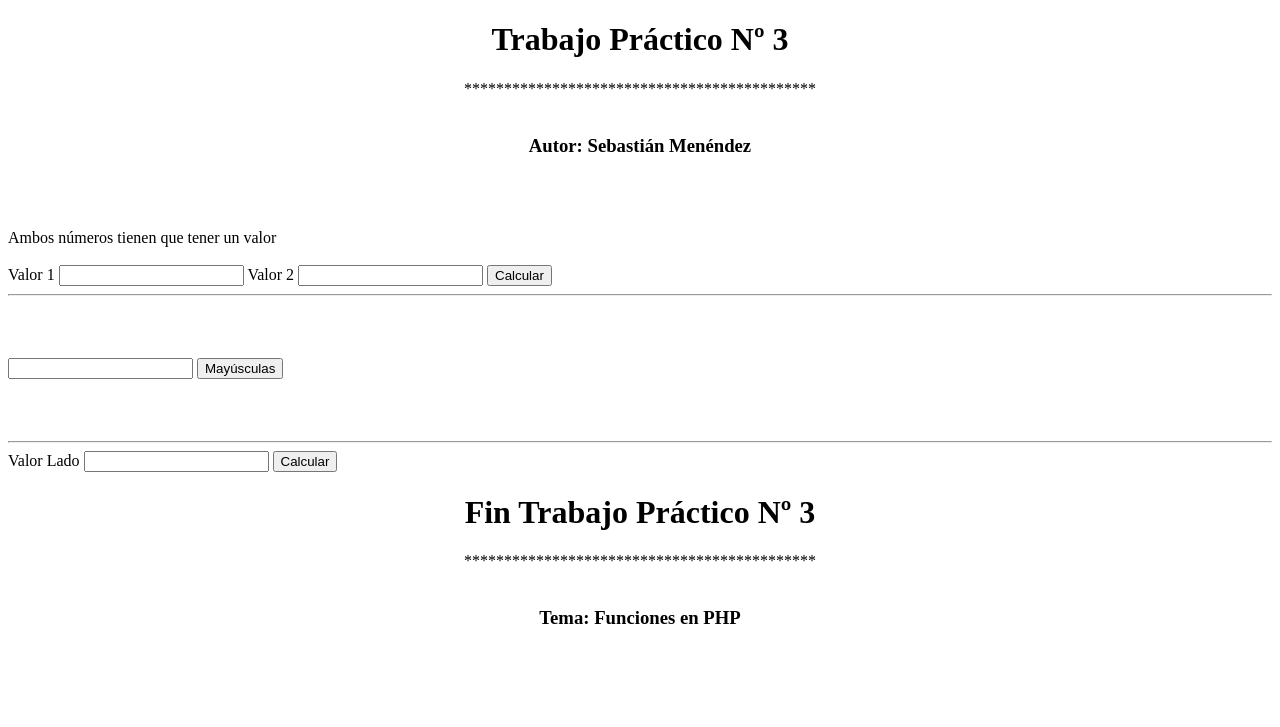
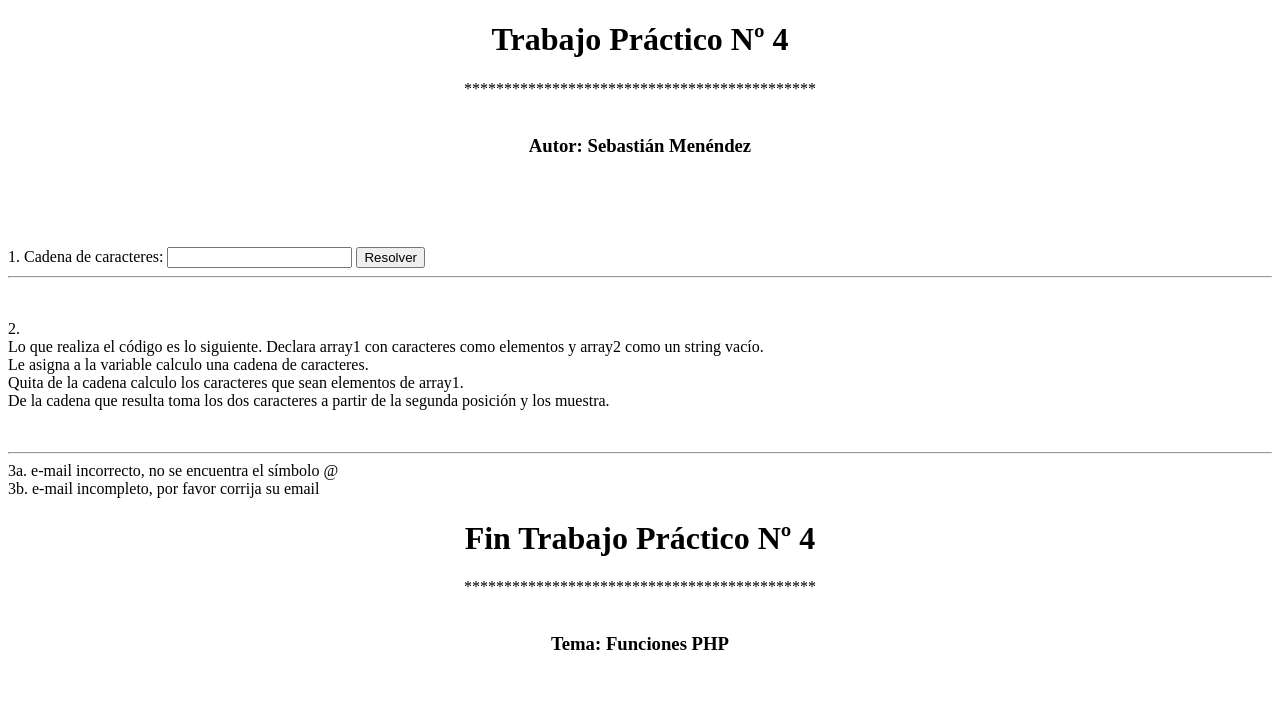
Before and after one commit to sebamen/Unju, a PHP site: page / in a window 1280 px wide. Shown: the top 727 px of the page. Run offline with PHP 8.4, Linux system fonts and the light colour scheme.

Commit message:
Commit intermedio

```diff
--- a/TP4-MenendezSebastian/cabecera.php
+++ b/TP4-MenendezSebastian/cabecera.php
@@ -1,5 +1,5 @@
 <?php
-    echo "<center><h1>Trabajo Práctico Nº 3</h1></center>";
+    echo "<center><h1>Trabajo Práctico Nº 4</h1></center>";
     echo "<center>********************************************</center>";
     echo "<br>";
     echo "<center><h3>Autor: Sebastián Menéndez</h3></center>";
--- a/TP4-MenendezSebastian/index.php
+++ b/TP4-MenendezSebastian/index.php
@@ -11,49 +11,51 @@
         // spm 20230610: LLama a la cabecera
         include("cabecera.php");
         // Llamamos a la función que contiene todas las funciones PHP
-        include("tp3-funciones.php");
+        include("tp4-funciones.php");
 
         // isset(): Determina si una variable ha sido definida y no es nula. Devuelve FALSE en caso de le pasemos una variable sin definir,
         // una variable definida pero sin valor o con el valor puesto a null, y en el resto de casos devuelve TRUE.
         // empty(): Determina si la variable tiene un valor vacío, por llamarlo de alguna forma.
-        if((isset($_POST['valor1']) && isset($_POST['valor2']) && !empty($_POST['valor1']) && !empty($_POST['valor2']))){
-            $valor1 = $_POST['valor1'];
-            $valor2 = $_POST['valor2'];
-            echo "El producto de $valor1 y $valor2 es ". producto($valor1, $valor2) ."<br><br>";
-            echo par_impar(producto($valor1, $valor2)) ."<br><br>";
-            echo "La suma de los enteros positivos hasta ". producto($valor1, $valor2) ." es: ". sumatoria(producto($valor1, $valor2)) . "<br><br>";
-        }
-        else if (isset($_POST['lado'])){
-            $resultado = perim_super($_POST['lado']);
-        }
-        else {
-            echo "Ambos números tienen que tener un valor";
+        if(isset($_POST['cadena1'])){
+            $cadena1 = $_POST['cadena1'];
+            if(strlen($cadena1) > 80){
+                echo "'".$cadena1. "' tiene más de 80 caracteres";
+            }else{
+                echo "'".$cadena1. "' no tiene más de 80 caracteres";
+            }
+            echo "<br>";
+            echo "En mayúsculas: ". strtoupper($cadena1);
+            echo "<br>";
+            echo "Sin espacios: ". str_replace(" ","",$cadena1);
+            echo "<br>";
         }
     ?>
     <form action="#" method="post">
         <br>
-        <label>Valor 1 </label><input type="text" name="valor1" required>
-        <label>Valor 2 </label><input type="text" name="valor2">
-        <input type="submit" value="Calcular">
+        <label>1. Cadena de caracteres: </label><input type="text" name="cadena1" required>
+        <input type="submit" value="Resolver">
     </form>
+    <hr><br>
+    <p>
+        2.<br>
+        Lo que realiza el código es lo siguiente. Declara array1 con caracteres como elementos y array2 como un string vacío.<br>
+        Le asigna a la variable calculo una cadena de caracteres. <br>
+        Quita de la cadena calculo los caracteres que sean elementos de array1.<br>
+        De la cadena que resulta toma los dos caracteres a partir de la segunda posición y los muestra.
+    </p>
+    <br>
     <hr>
-    <br><br><br>
-    <form action="#" method="post">
-        <input type="text" name="cadena">
-        <input type="submit" value="Mayúsculas">
-    </form>
-    <?php  if (isset($_POST['cadena'])) echo "En mayúsculas: ".mayusculas($_POST['cadena']); ?>
-    <br><br><br>
-    <hr>
-    <form action="#" method="post">
-        <label>Valor Lado </label><input type="text" name="lado">
-        <input type="submit" value="Calcular">
-    </form>
-    <?php  if (isset($_POST['lado'])) {
-        echo "Perímetro: ". $resultado['perimetro'] ,"<br>";
-        echo "Superficie: ". $resultado['superficie'];
+    <?php
+        $entrada = 'juanperezcom.ar';
+        if (strpos($entrada,'@') == false) {
+            echo "3a. e-mail incorrecto, no se encuentra el símbolo @ <br>";
+        }
+        $entrada2 = '@gmail.com.ar';
+        if (strpos($entrada2,'@') == 0) {
+            echo "3b. e-mail incompleto, por favor corrija su email <br>";
         }
     ?>
+
     <?php
         // spm 20230611: LLama al pie de página
         include("pie.php");
--- a/TP4-MenendezSebastian/pie.php
+++ b/TP4-MenendezSebastian/pie.php
@@ -1,7 +1,7 @@
 <?php
-    echo "<center><h1>Fin Trabajo Práctico Nº 3</h1></center>";
+    echo "<center><h1>Fin Trabajo Práctico Nº 4</h1></center>";
     echo "<center>********************************************</center>";
     echo "<br>";
-    echo "<center><h3>Tema: Funciones en PHP</h3></center>";
+    echo "<center><h3>Tema: Funciones PHP</h3></center>";
     echo "<br><br><br>";
 ?>
--- a/TP4-MenendezSebastian/tp3-funciones.php
+++ /dev/null
@@ -1,35 +0,0 @@
-<?php
-// Calcula le producto de 2 parametros pasados por valor
-function producto($v1, $v2){
-    $calc = $v1*$v2;
-    return $calc;
-}
-
-// Calcula si un valor pasado como parámetro es par o impar. Utiliza la función Módulo
-function par_impar($v1){
-    if($v1 % 2 != 0){
-        echo "El nro $v1 es impar";
-    } else {
-        echo "El nro $v1 es par";
-    }
-}
-
-// spm 20230610: Calcula la suma de los entreos positivos hasta un número ($v1).
-function sumatoria($v1){
-    return  ($v1/2) * (1 + $v1) ;
-}
-
-function mayusculas($cadena){
-    return strtoupper($cadena);
-}
-
-// spm 20230610: Calcula el perímetro y la superficie de un cuadrado en base al valor del lado ($v1).
-function perim_super($v1){
-    $valores = array();
-    $valores['perimetro'] = $v1 * 4;
-    $valores['superficie'] = $v1 * $v1;
-    return  ($valores) ;
-}
-
-
-?>
--- /dev/null
+++ b/TP4-MenendezSebastian/tp4-funciones.php
@@ -0,0 +1,35 @@
+<?php
+// Calcula le producto de 2 parametros pasados por valor
+function producto($v1, $v2){
+    $calc = $v1*$v2;
+    return $calc;
+}
+
+// Calcula si un valor pasado como parámetro es par o impar. Utiliza la función Módulo
+function par_impar($v1){
+    if($v1 % 2 != 0){
+        echo "El nro $v1 es impar";
+    } else {
+        echo "El nro $v1 es par";
+    }
+}
+
+// spm 20230610: Calcula la suma de los entreos positivos hasta un número ($v1).
+function sumatoria($v1){
+    return  ($v1/2) * (1 + $v1) ;
+}
+
+function mayusculas($cadena){
+    return strtoupper($cadena);
+}
+
+// spm 20230610: Calcula el perímetro y la superficie de un cuadrado en base al valor del lado ($v1).
+function perim_super($v1){
+    $valores = array();
+    $valores['perimetro'] = $v1 * 4;
+    $valores['superficie'] = $v1 * $v1;
+    return  ($valores) ;
+}
+
+
+?>
```
